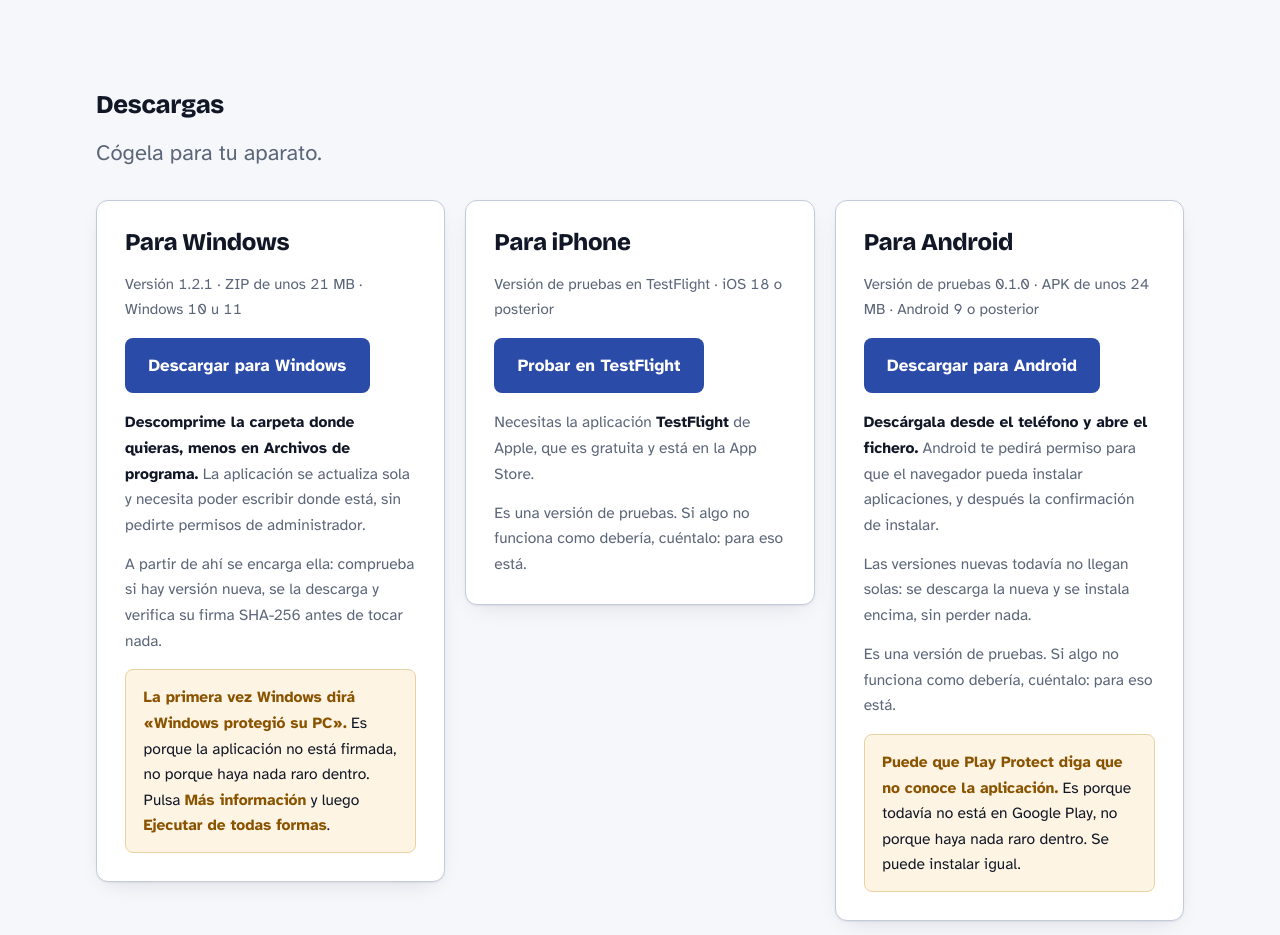
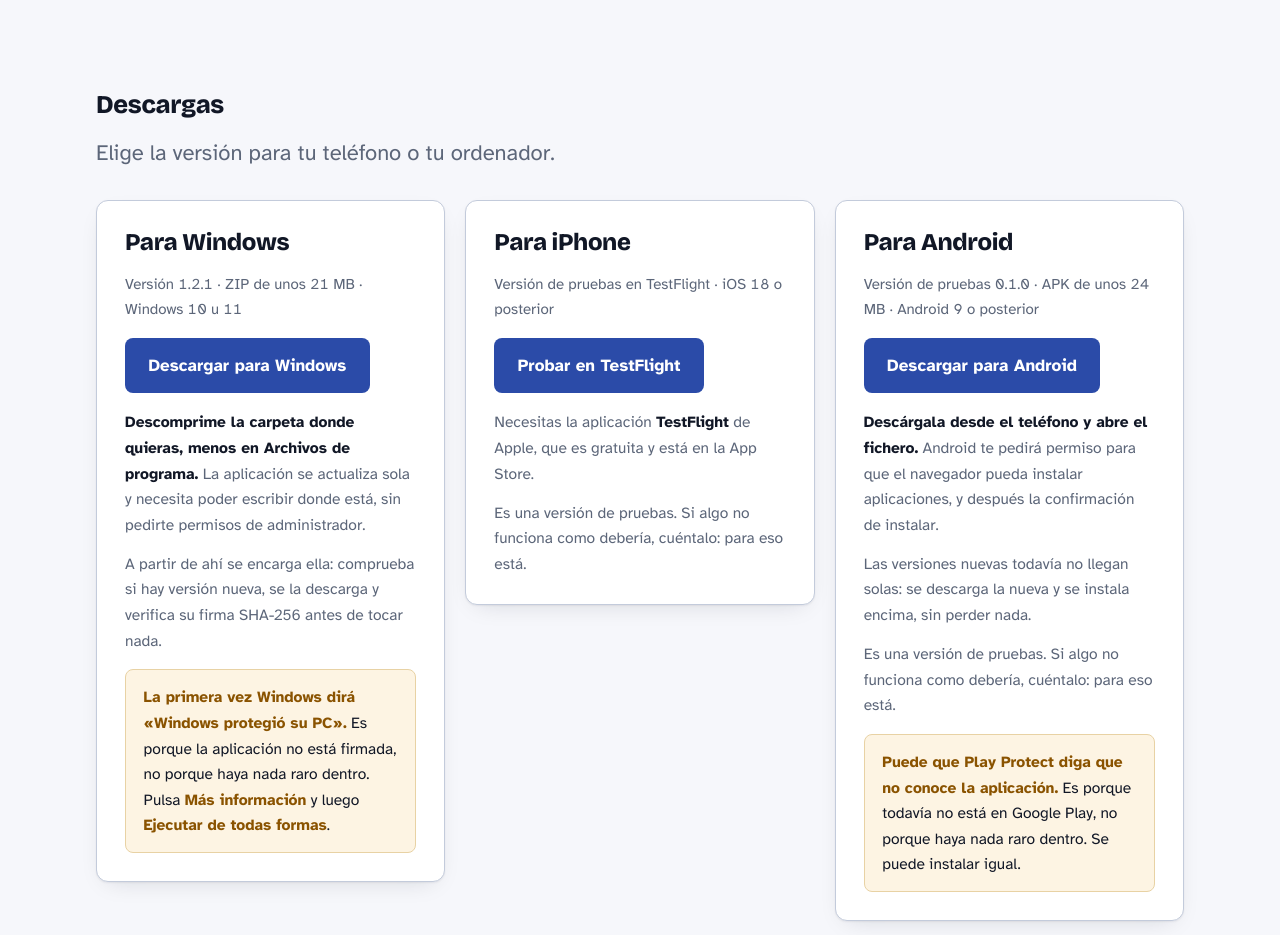
Before and after one commit to jmortizsilva/guardar-enlaces, a plain HTML site: page docs/index.html in a window 1280 px wide. Shown: the part 1960-2895 px from the top of the page. Drawn offline with nearby package versions, Linux system fonts and the light colour scheme; no server answers.

Commit message:
Cambiar «Cógela para tu aparato» en la web de descargas
En buena parte de América «coger» es vulgar.

Co-Authored-By: Claude Opus 5.5 <noreply@anthropic.com>

```diff
--- a/docs/index.html
+++ b/docs/index.html
@@ -436,7 +436,7 @@ section + section { border-top: 1px solid var(--borde); }
     <section id="descargas" aria-labelledby="titulo-descargas">
       <div class="cinta">
         <h2 id="titulo-descargas">Descargas</h2>
-        <p class="arranque">Cógela para tu aparato.</p>
+        <p class="arranque">Elige la versión para tu teléfono o tu ordenador.</p>
       </div>
 
       <div class="descargas">
```
